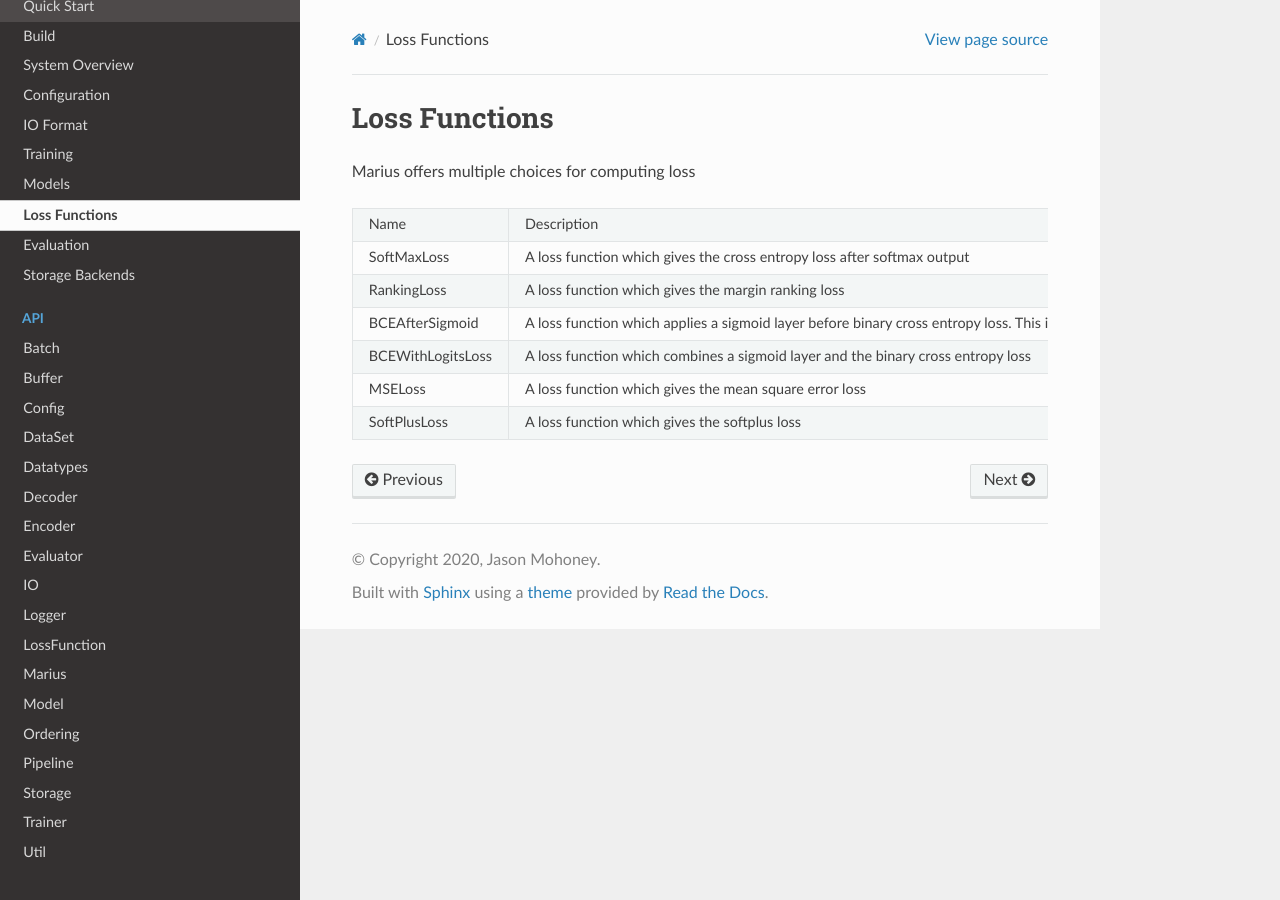
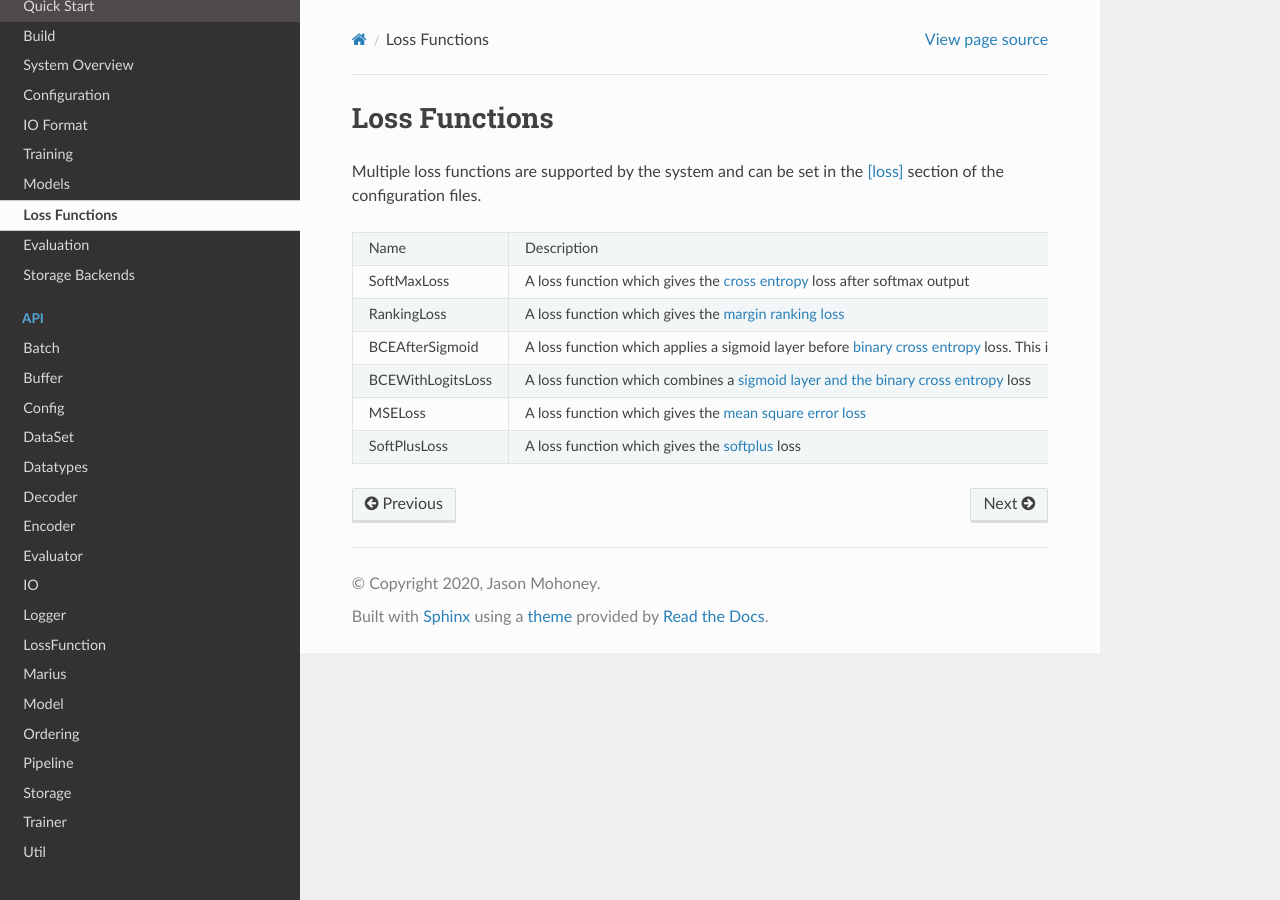
Before and after one commit to marius-team/marius, a Sphinx documentation site: the page built from docs/loss_functions.rst, in a window 1280 px wide. Built offline with Sphinx 7.4.7 and the Read the Docs theme 2.0.0, drawn with Linux system fonts in a browser that asks for light colours.

Commit message:
update docs for loss opts

```diff
--- a/docs/loss_functions.rst
+++ b/docs/loss_functions.rst
@@ -1,17 +1,24 @@
-.. _loss_functions
+.. _loss_functions:
 
 Loss Functions
 ********************
 
-Marius offers multiple choices for computing loss
+Multiple loss functions are supported by the system and can be set in the :ref:`[loss]<loss_option>` section of the configuration files.
 
 ==================  =============
    Name             Description
 ------------------  -------------
-SoftMaxLoss         A loss function which gives the cross entropy loss after softmax output
-RankingLoss         A loss function which gives the margin ranking loss
-BCEAfterSigmoid     A loss function which applies a sigmoid layer before binary cross entropy loss. This is more numerically unstable than BCEWithLogitsLoss.
-BCEWithLogitsLoss   A loss function which combines a sigmoid layer and the binary cross entropy loss
-MSELoss             A loss function which gives the mean square error loss
-SoftPlusLoss        A loss function which gives the softplus loss
+SoftMaxLoss         A loss function which gives the `cross entropy`_ loss after softmax output
+RankingLoss         A loss function which gives the `margin ranking loss`_
+BCEAfterSigmoid     A loss function which applies a sigmoid layer before `binary cross entropy`_ loss. This is more numerically unstable than BCEWithLogitsLoss.
+BCEWithLogitsLoss   A loss function which combines a `sigmoid layer and the binary cross entropy`_ loss
+MSELoss             A loss function which gives the  `mean square error loss`_
+SoftPlusLoss        A loss function which gives the `softplus`_ loss
 ==================  =============
+
+.. _cross entropy: https://pytorch.org/cppdocs/api/function_namespacetorch_1_1nn_1_1functional_1a29daa086ce1ac3cd9f80676f81701944.html
+.. _margin ranking loss: https://pytorch.org/cppdocs/api/function_namespacetorch_1_1nn_1_1functional_1a14df0f947a85c31fbc40820f04013255.html?highlight=functional%20margin_ranking_loss
+.. _binary cross entropy: https://pytorch.org/cppdocs/api/function_namespacetorch_1_1nn_1_1functional_1a36c9877fdc4730b6adfb32c34e708e9c.html?highlight=binary_cross_entropy
+.. _sigmoid layer and the binary cross entropy: https://pytorch.org/cppdocs/api/function_namespacetorch_1_1nn_1_1functional_1a0e88f9c4d5549d413457a2ab47663b70.html?highlight=binary_cross_entropy_with_logits
+.. _mean square error loss: https://pytorch.org/cppdocs/api/function_namespacetorch_1_1nn_1_1functional_1aba6a5341298f43163c046b3dd50dc6ce.html?highlight=functional%20mse_loss
+.. _softplus: https://pytorch.org/cppdocs/api/function_namespacetorch_1_1nn_1_1functional_1a2ed3b13bed41c0ea148ce50a4678f667.html?highlight=functional%20softplus
```
Also changed, not shown: docs/configuration.rst (+9 -7 lines), 2 other files.
